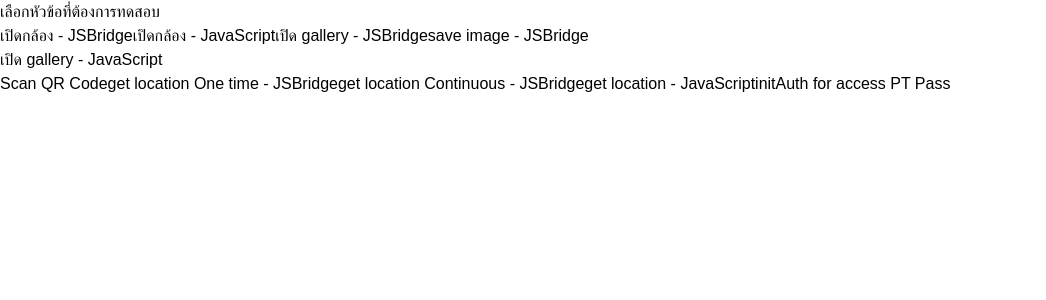
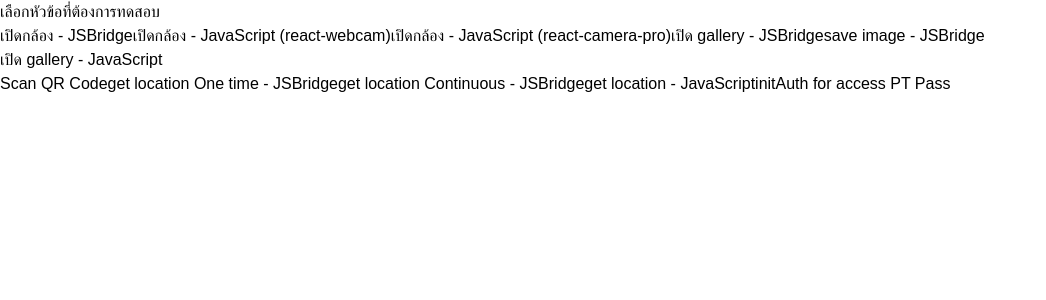
Before and after one commit to 11SF/webview-permission-test, a React (Vite) app: page / in a window 1280 px wide. Shown: the top 300 px of the page, without its empty margins (0-1046 px from the left). Built offline with nearby package versions, Linux system fonts and the light colour scheme; a web font is replaced by a local one.

Commit message:
Update package.json and Home.tsx files with new dependencies and camera library options

```diff
--- a/package.json
+++ b/package.json
@@ -13,11 +13,13 @@
     "localforage": "^1.10.0",
     "match-sorter": "^6.3.4",
     "react": "^18.2.0",
+    "react-camera-pro": "^1.3.0",
     "react-dom": "^18.2.0",
     "react-router-dom": "^6.22.3",
     "react-video-recorder": "^3.19.4",
     "react-webcam": "^7.2.0",
     "sort-by": "^1.2.0",
+    "styled-components": "^6.1.8",
     "zustand": "^4.5.2"
   },
   "devDependencies": {
--- a/src/pages/Camera.tsx
+++ b/src/pages/Camera.tsx
@@ -1,15 +1,59 @@
 import Webcam from "react-webcam";
 import Button from "../components/Button";
-import { useNavigate } from "react-router-dom";
+import { useNavigate, useSearchParams } from "react-router-dom";
+import { useRef, useState } from "react";
+import { Camera } from "react-camera-pro";
 
-export default function Camera() {
+export default function CameraPage() {
   const navigate = useNavigate();
+  const [searchParams] = useSearchParams();
+  const camera = useRef(null);
+  // const [image, setImage] = useState(null);
+
+  const getCamera = (libName: string) => {
+    switch (libName) {
+      case "react-camera-pro":
+        return (
+          <Camera
+            ref={camera}
+            errorMessages={{
+              noCameraAccessible:
+                "No camera device accessible. Please connect your camera or try a different browser.",
+              permissionDenied:
+                "Permission denied. Please refresh and give camera permission.",
+              switchCamera:
+                "It is not possible to switch camera to different one because there is only one video device accessible.",
+              canvas: "Canvas is not supported.",
+            }}
+            facingMode="environment"
+          />
+        );
+
+      case "react-webcam":
+        return (
+          <Webcam
+            audio={false}
+            onUserMediaError={() => {
+              navigate("/error", {
+                state: { errorCode: "error", errorDescription: "error" },
+              });
+            }}
+            videoConstraints={{
+              facingMode: "environment",
+            }}
+          />
+        );
+
+      default:
+        return <p>Unavailable camera library</p>;
+    }
+  };
 
   return (
     <div className=" flex flex-col gap-[32px]">
       <div className="text-center text-xl font-bold">Image Preview</div>
 
-      <Webcam
+      {/* <Webcam
         audio={false}
         onUserMediaError={() => {
           navigate("/error", {
@@ -19,7 +63,9 @@ export default function Camera() {
         videoConstraints={{
           facingMode: "environment",
         }}
-      />
+      /> */}
+
+      {getCamera(searchParams.get("lib") ?? "")}
       <Button
         className="w-full"
         label="Back"
--- a/src/pages/Home.tsx
+++ b/src/pages/Home.tsx
@@ -27,8 +27,8 @@ export default function Home() {
     }, handleErrorJSBridge);
   };
 
-  const onClickOpenCameraJavaScript = () => {
-    navigate("/camera");
+  const onClickOpenCameraJavaScript = (libName: string) => {
+    navigate(`/camera?lib=${libName}`);
   };
 
   const onClickOpenGalleryJSBridge = () => {
@@ -108,8 +108,16 @@ export default function Home() {
           onClick={onClickOpenCameraJSBridge}
         />
         <Button
-          label="เปิดกล้อง - JavaScript"
-          onClick={onClickOpenCameraJavaScript}
+          label="เปิดกล้อง - JavaScript (react-webcam)"
+          onClick={() => {
+            onClickOpenCameraJavaScript("react-webcam");
+          }}
+        />
+        <Button
+          label="เปิดกล้อง - JavaScript (react-camera-pro)"
+          onClick={() => {
+            onClickOpenCameraJavaScript("react-camera-pro");
+          }}
         />
         <Button
           label="เปิด gallery - JSBridge"
```
Also changed, not shown: 1 other file (tests, documents, lock files or other folders).
